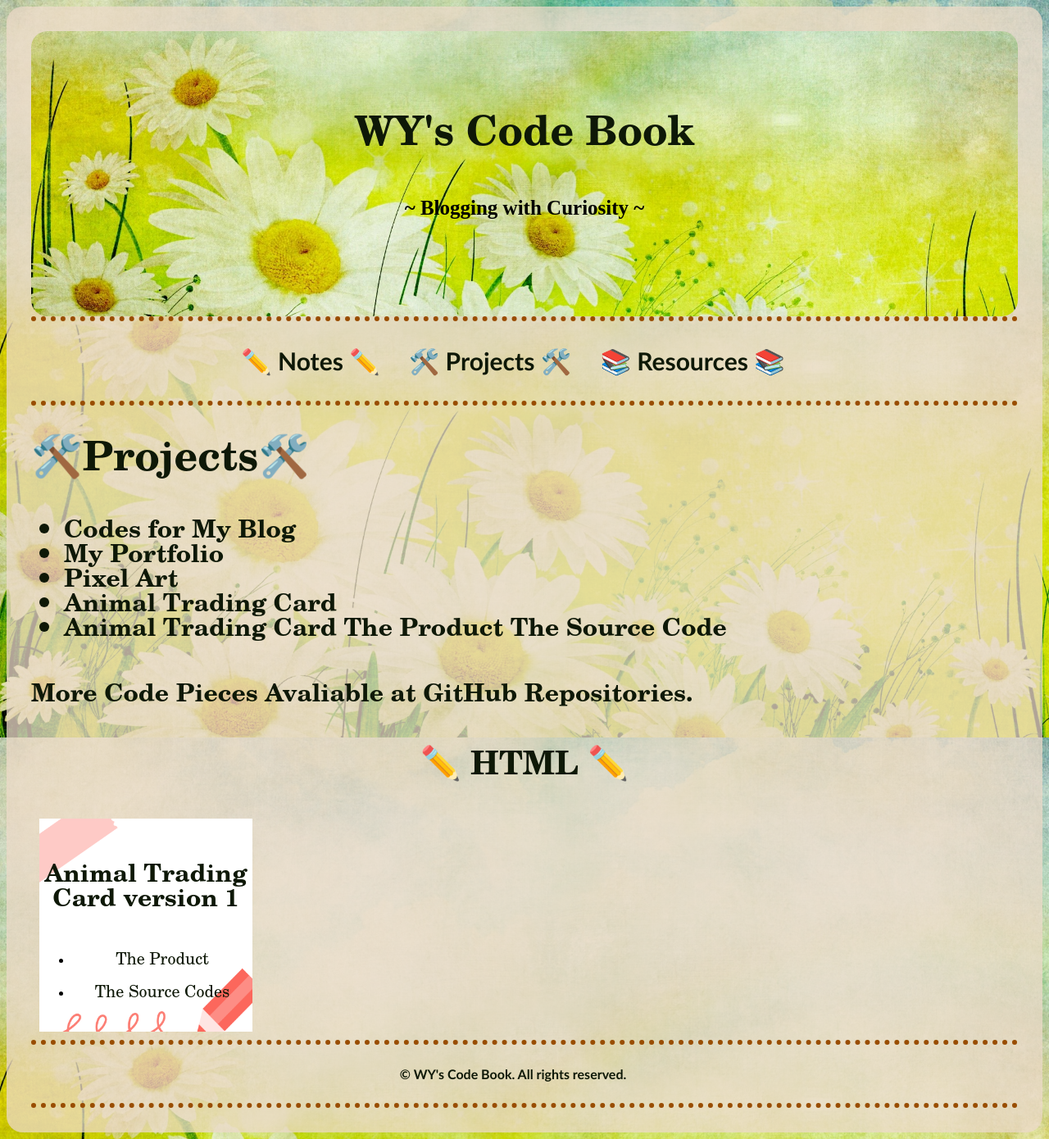
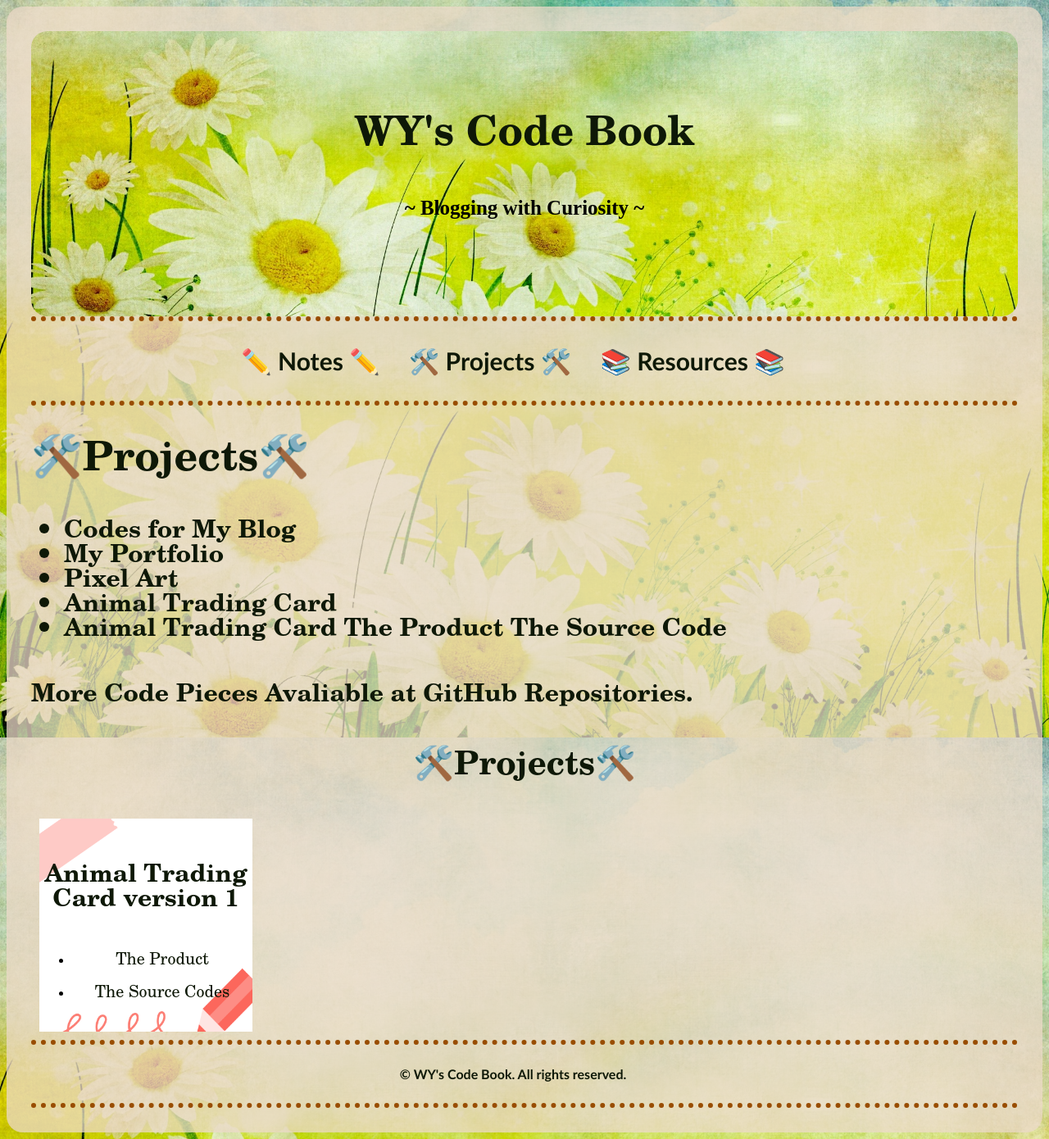
Before and after one commit to WYCodeBook/WYCodeBook.github.io, a Jekyll site: the page built from project/index.html, in a window 1280 px wide. Shown: the whole page at 82% size. Built offline with Jekyll 4.4.1, drawn with Linux system fonts in a browser that asks for light colours; some web fonts are replaced.

Commit message:
update project page

```diff
--- a/project/index.html
+++ b/project/index.html
@@ -37,7 +37,8 @@ title: Projects
 
 
 
-<h3 align="center" id="HTML">✏️ HTML ✏️</h3>
+<h3 align="center">🛠️{{ page.title }}🛠️</h3>
+
 <div class="banner">
   {% for project in site.project | sort: "title" %}
     <div>
```
